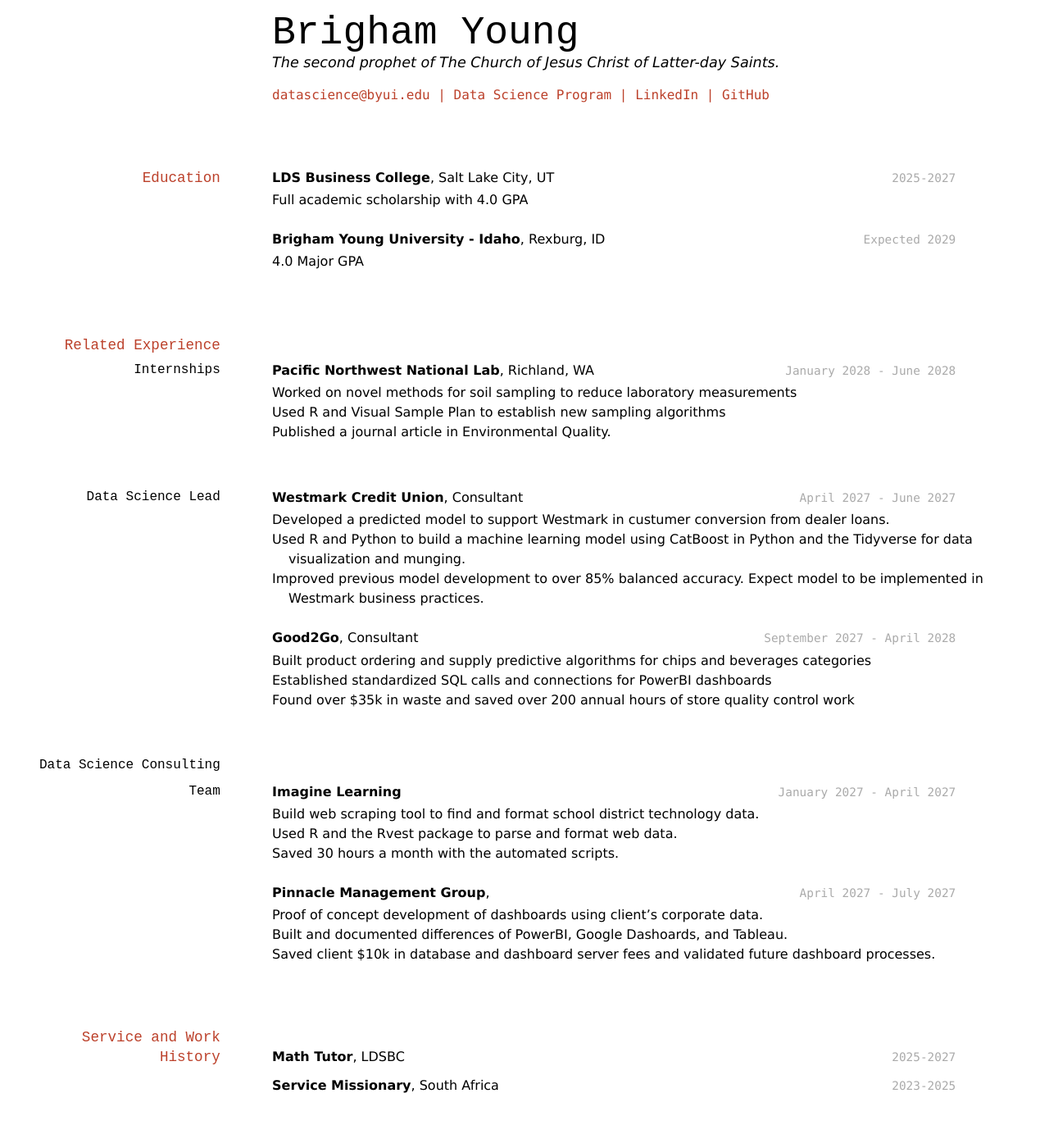
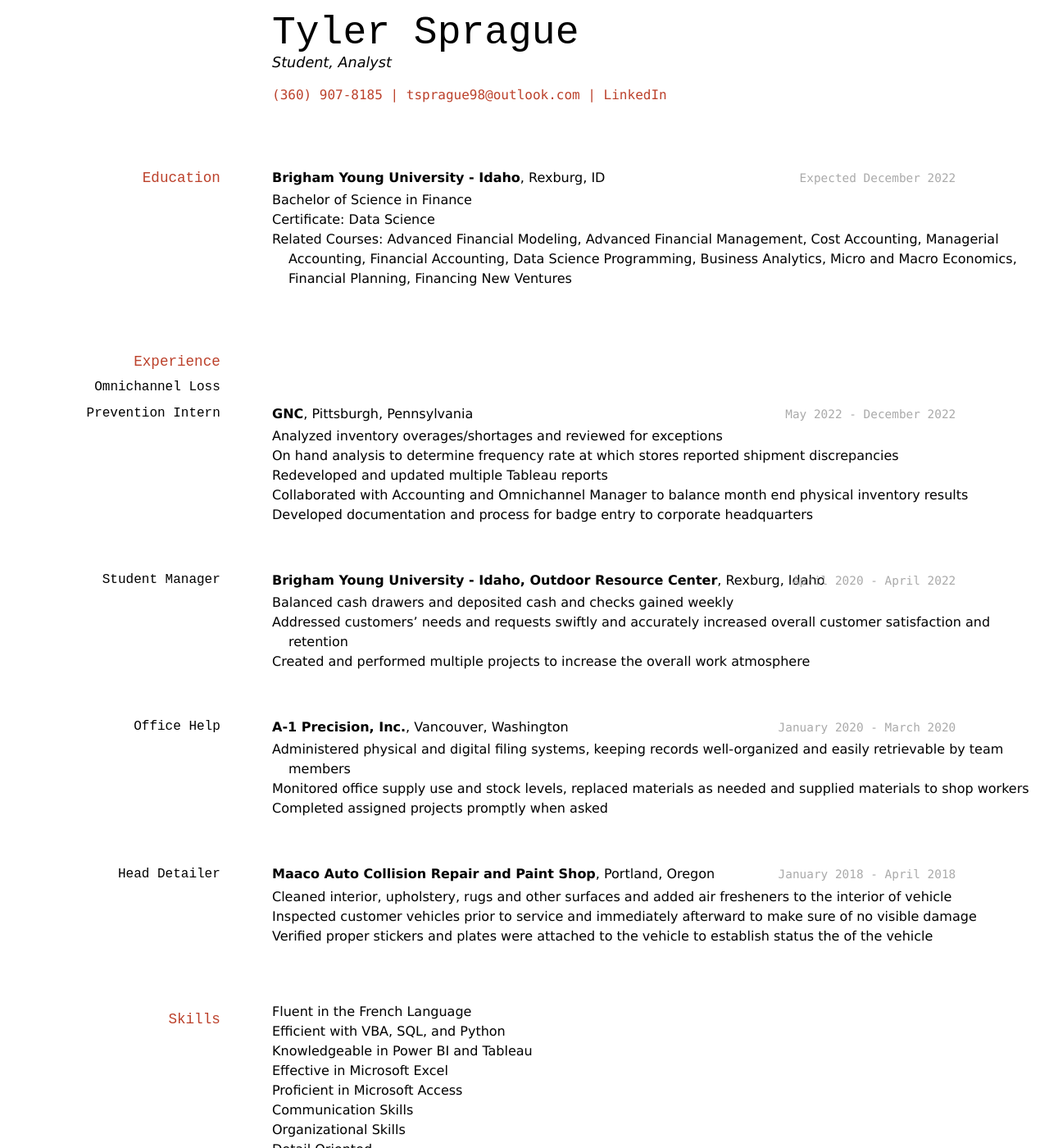
Before and after one commit to byuids-resumes/tsprague_resume, a Jekyll site: the page built from docs/index.md, in a window 1280 px wide and 1400 px high. Shown: the whole window at 82% size. Built offline with Jekyll 4.4.1, drawn with Linux system fonts in a browser that asks for light colours; some of the changed text lies outside the part shown.

Commit message:
Update index.md

```diff
--- a/docs/index.md
+++ b/docs/index.md
@@ -2,86 +2,93 @@
 layout: cv
 title: Tyler Sprague's Resume
 ---
-# Brigham Young
-The second prophet of The Church of Jesus Christ of Latter-day Saints.
+# Tyler Sprague
+Student, Analyst
 
 <div id="webaddress">
-<a href="datascience@byui.edu">datascience@byui.edu</a>
-| <a href="https://byuidatascience.github.io/development.html">Data Science Program</a>
-| <a href="https://www.linkedin.com/groups/13537407/">LinkedIn</a>
-| <a href="https://github.com/byuids-resumes">GitHub</a>
+<a href="(360) 907-8185">(360) 907-8185</a>
+| <a href="tsprague98@outlook.com">tsprague98@outlook.com</a>
+| <a href="https://www.linkedin.com/in/tyler-sprague17">LinkedIn</a>
 </div>
 
 <!-- https://www.monique.tech/the-art-of-markdown -->
 
 ## Education
 
-`2025-2027`
-__LDS Business College__, Salt Lake City, UT
-
-- Full academic scholarship with 4.0 GPA
-
-`Expected 2029`
+`Expected December 2022`
 __Brigham Young University - Idaho__, Rexburg, ID
 
-- 4.0 Major GPA
+- Bachelor of Science in Finance
+- Certificate: Data Science
+- Related Courses: Advanced Financial Modeling, Advanced Financial Management, Cost Accounting, Managerial Accounting, Financial Accounting, Data Science Programming, Business Analytics, Micro and Macro Economics, Financial Planning, Financing New Ventures
 
 
-## Related Experience
+## Experience
 
-### Internships
+### Omnichannel Loss Prevention Intern
 
-`January 2028 - June 2028`
-__Pacific Northwest National Lab__, Richland, WA
+`May 2022 - December 2022`
+__GNC__, Pittsburgh, Pennsylvania
 
-- Worked on novel methods for soil sampling to reduce laboratory measurements
-- Used R and Visual Sample Plan to establish new sampling algorithms
-- Published a journal article in Environmental Quality.
-
-### Data Science Lead
-
-`April 2027 - June 2027`
-__Westmark Credit Union__, Consultant
-
-- Developed a predicted model to support Westmark in custumer conversion from dealer loans.
-- Used R and Python to build a machine learning model using CatBoost in Python and the Tidyverse for data visualization and munging.
-- Improved previous model development to over 85% balanced accuracy. Expect model to be implemented in Westmark business practices.
-
-`September 2027 - April 2028`
-__Good2Go__, Consultant
-
-- Built product ordering and supply predictive algorithms for chips and beverages categories
-- Established standardized SQL calls and connections for PowerBI dashboards
-- Found over $35k in waste and saved over 200 annual hours of store quality control work
-
-### Data Science Consulting Team
-
-`January 2027 - April 2027`
-__Imagine Learning__
-
-- Build web scraping tool to find and format school district technology data.
-- Used R and the Rvest package to parse and format web data.
-- Saved 30 hours a month with the automated scripts.
-
-`April 2027 - July 2027`
-__Pinnacle Management Group__,
-
-- Proof of concept development of dashboards using client's corporate data.
-- Built and documented differences of PowerBI, Google Dashoards, and Tableau.
-- Saved client $10k in database and dashboard server fees and validated future dashboard processes.
+- Analyzed inventory overages/shortages and reviewed for exceptions
+- On hand analysis to determine frequency rate at which stores reported shipment discrepancies
+- Redeveloped and updated multiple Tableau reports
+- Collaborated with Accounting and Omnichannel Manager to balance month end physical inventory results
+- Developed documentation and process for badge entry to corporate headquarters
 
 
-## Service and Work History
+### Student Manager
 
-`2025-2027`
-__Math Tutor__, LDSBC
+`April 2020 - April 2022`
+__Brigham Young University - Idaho, Outdoor Resource Center__, Rexburg, Idaho
+
+- Balanced cash drawers and deposited cash and checks gained weekly
+- Addressed customers' needs and requests swiftly and accurately increased overall customer satisfaction and retention
+- Created and performed multiple projects to increase the overall work atmosphere
+
+### Office Help
+
+`January 2020 - March 2020`
+__A-1 Precision, Inc.__, Vancouver, Washington
+
+- Administered physical and digital filing systems, keeping records well-organized and easily retrievable by team members
+- Monitored office supply use and stock levels, replaced materials as needed and supplied materials to shop workers
+- Completed assigned projects promptly when asked
+
+### Head Detailer
+
+`January 2018 - April 2018`
+__Maaco Auto Collision Repair and Paint Shop__, Portland, Oregon
+
+- Cleaned interior, upholstery, rugs and other surfaces and added air fresheners to the interior of vehicle
+- Inspected customer vehicles prior to service and immediately afterward to make sure of no visible damage
+- Verified proper stickers and plates were attached to the vehicle to establish status the of the vehicle
 
 
-`2023-2025`
-__Service Missionary__, South Africa
+## Skills
 
+- Fluent in the French Language
+- Efficient with VBA, SQL, and Python
+- Knowledgeable in Power BI and Tableau
+- Effective in Microsoft Excel
+- Proficient in Microsoft Access
+- Communication Skills
+- Organizational Skills
+- Detail Oriented
+- Analytical
+- Leadership Skills
+
+
+## Volunteer Experience
+
+`2018-2019`
+__Full-Time Volunteer Representative__, New Caledonia
+
+- Designed lesson plans and strategies to help hundreds of people achieve personal goals
+- Trained 6 volunteers how to be effective and to keep goals
+- Translated French to English and English to French to volunteers and natives
 
 
 <!-- ### Footer
 
-Last updated: May 2013 -->
+Last updated: November 2022 -->
```
